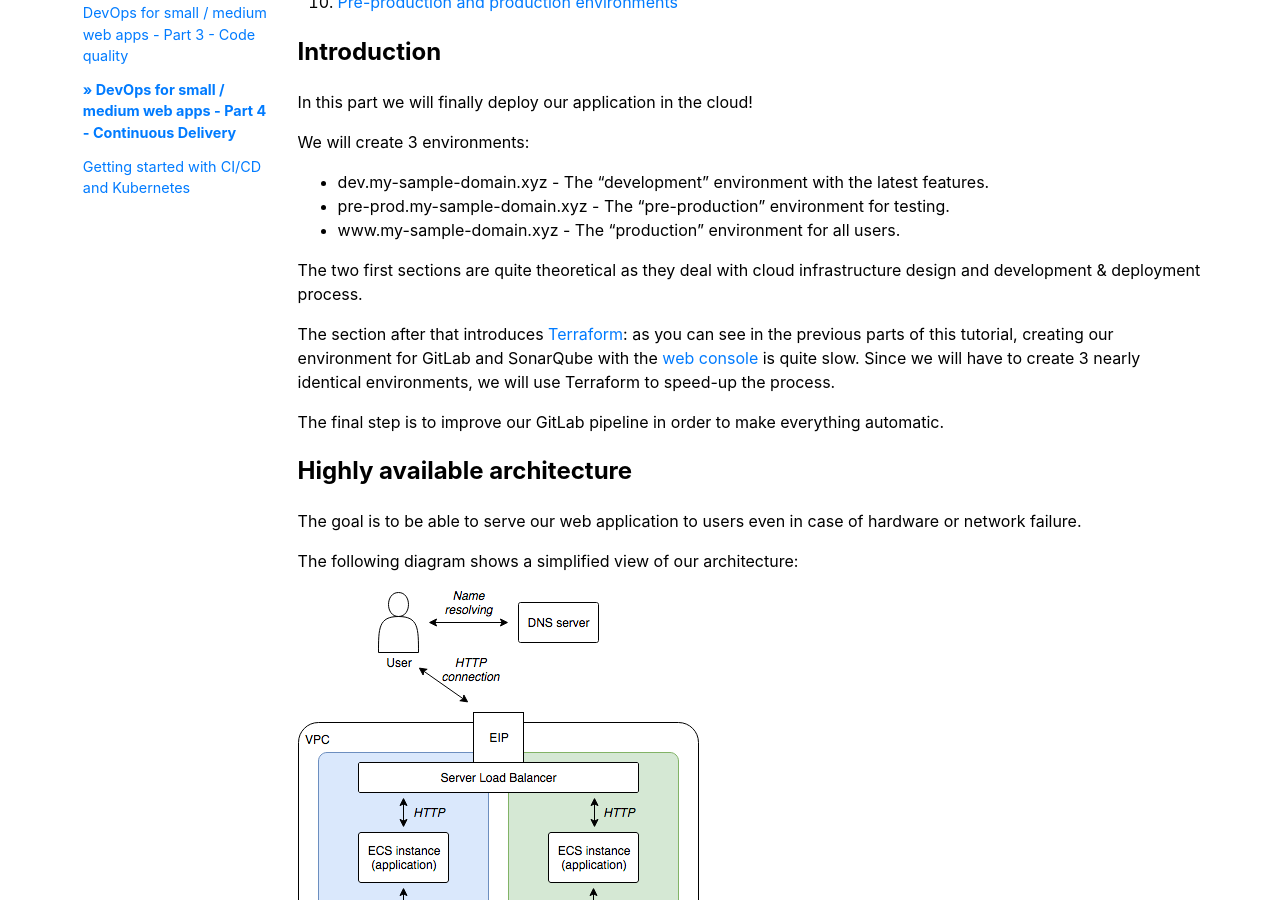
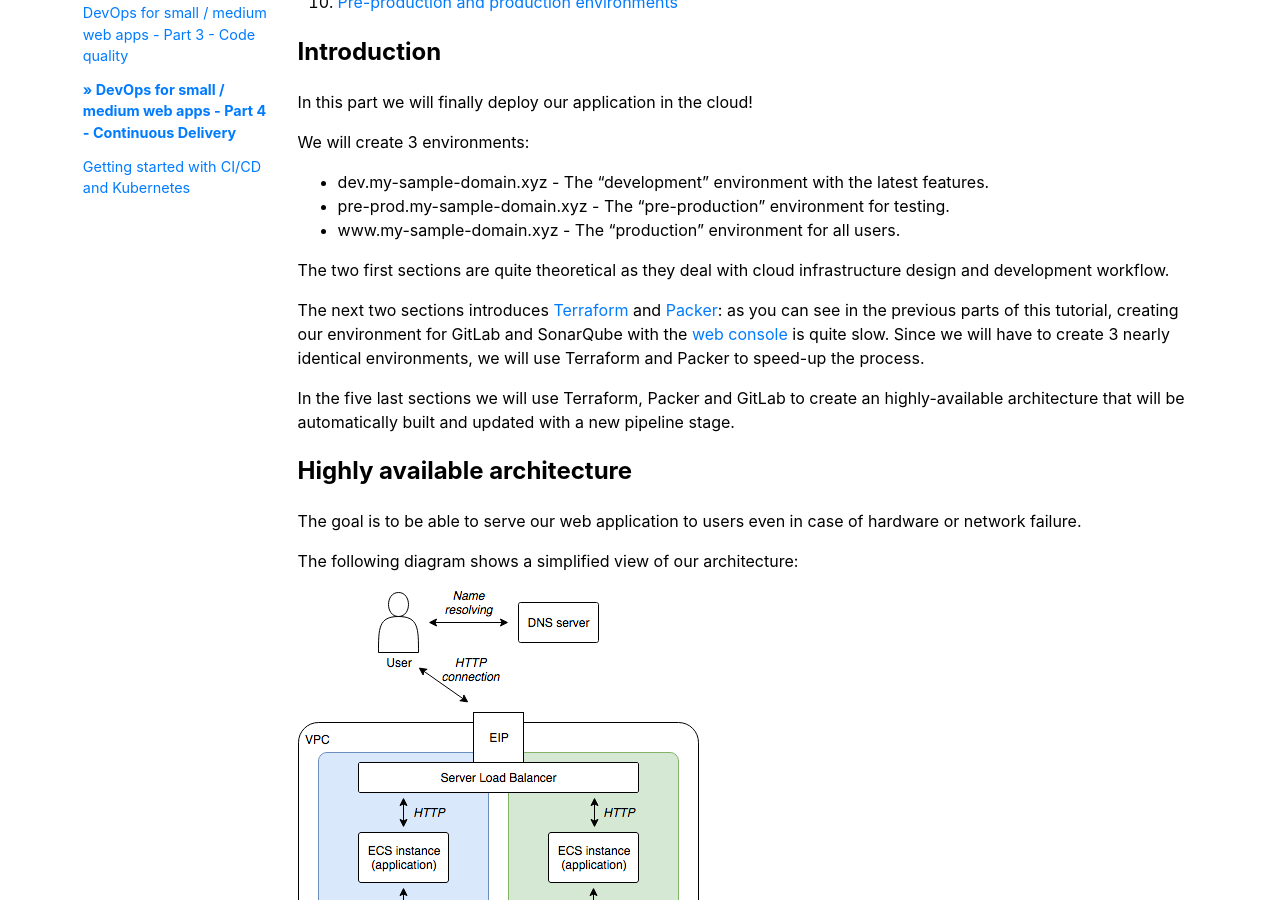
Before and after one commit to alibabacloud-howto/devops, a Jekyll site: the page built from tutorials/devops_for_small_to_medium_web_applications/part_04_continuous_delivery.md, in a window 1280 px wide and 900 px high, scrolled down 420 px. Built offline with Jekyll 4.4.1, drawn with Linux system fonts in a browser that asks for light colours; our own code applies the rules of GitHub Pages for plain Markdown files.

Commit message:
Improve the Introduction.

```diff
--- a/tutorials/devops_for_small_to_medium_web_applications/part_04_continuous_delivery.md
+++ b/tutorials/devops_for_small_to_medium_web_applications/part_04_continuous_delivery.md
@@ -23,15 +23,15 @@ We will create 3 environments:
 * pre-prod.my-sample-domain.xyz - The "pre-production" environment for testing.
 * www.my-sample-domain.xyz - The "production" environment for all users.
 
-The two first sections are quite theoretical as they deal with cloud infrastructure design and development & deployment
-process.
-
-The section after that introduces [Terraform](https://www.terraform.io/): as you can see in the previous parts of this
-tutorial, creating our environment for GitLab and SonarQube with
+The two first sections are quite theoretical as they deal with cloud infrastructure design and development workflow.
+
+The next two sections introduces [Terraform](https://www.terraform.io/) and [Packer](https://packer.io/): as you can
+see in the previous parts of this tutorial, creating our environment for GitLab and SonarQube with
 the [web console](https://home-intl.console.aliyun.com/) is quite slow. Since we will have to create 3 nearly
-identical environments, we will use Terraform to speed-up the process.
-
-The final step is to improve our GitLab pipeline in order to make everything automatic.
+identical environments, we will use Terraform and Packer to speed-up the process.
+
+In the five last sections we will use Terraform, Packer and GitLab to create an highly-available architecture
+that will be automatically built and updated with a new pipeline stage.
 
 ## Highly available architecture
 The goal is to be able to serve our web application to users even in case of hardware or network failure.
```
